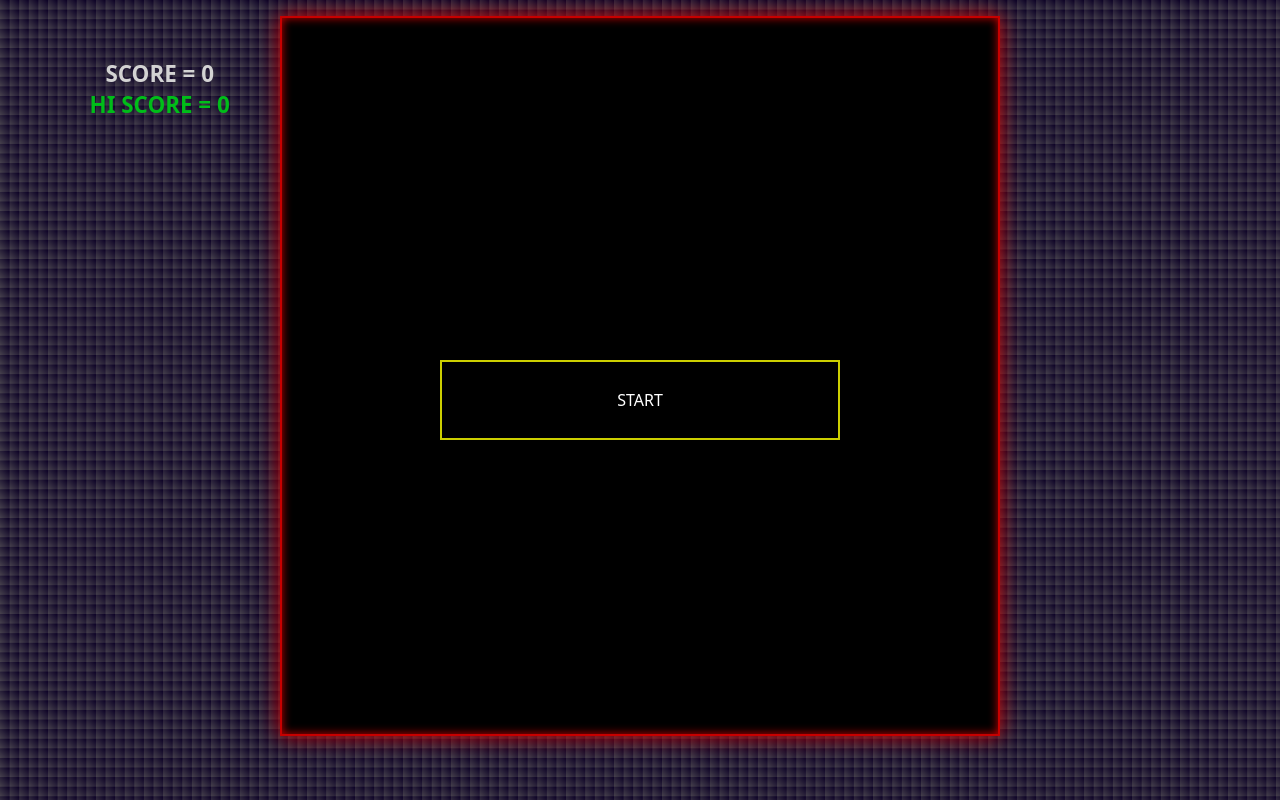
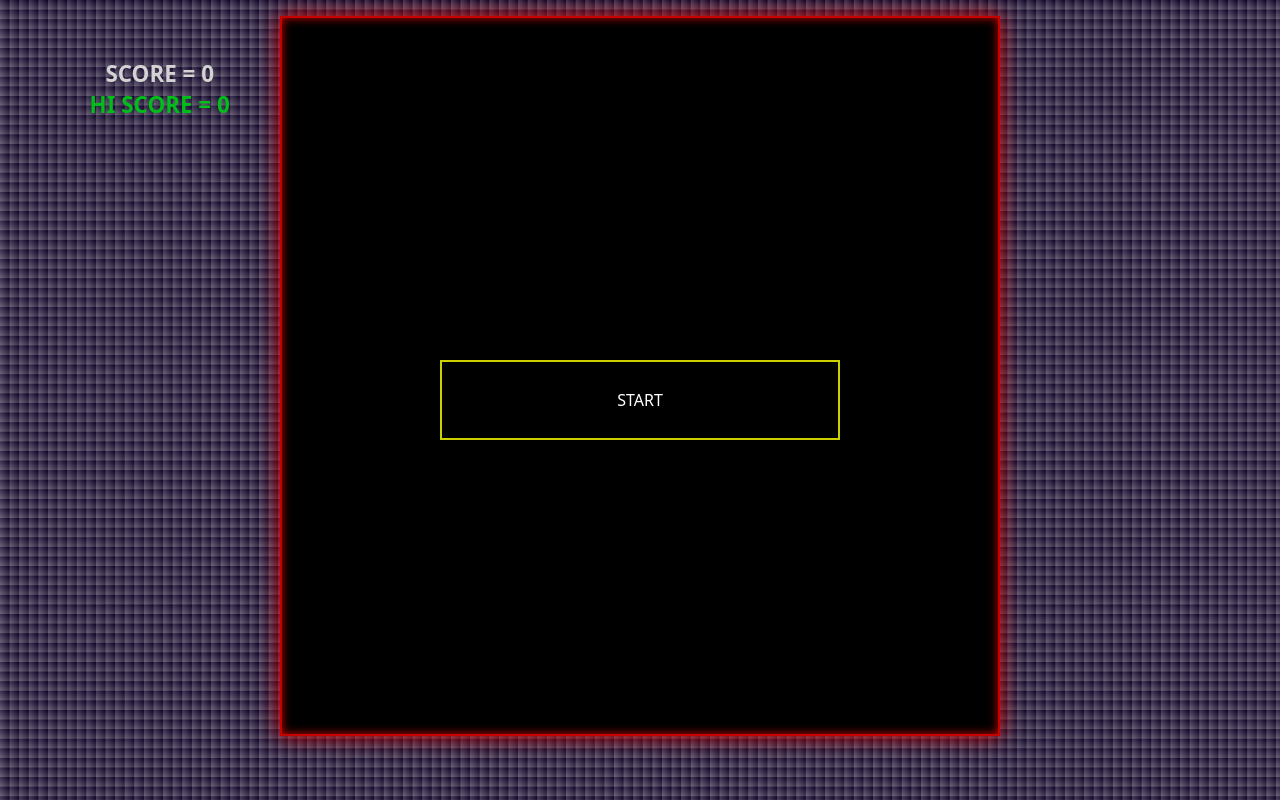
Before and after one commit to amitkr7893/snake_game, a plain HTML site: page index.html in a window 1280 px wide. Drawn offline with Linux system fonts and the light colour scheme.

Commit message:
to check

```diff
--- a/index.css
+++ b/index.css
@@ -8,7 +8,7 @@
 body{
     height: 100vh;
     width: 100vw;
-    background: linear-gradient(45deg, rgb(71, 66, 77),rgb(11, 0, 37));
+    background: linear-gradient(45deg, rgb(114, 105, 124),rgb(11, 0, 37));
     background-size: .6rem .6rem;
 }
 #scorediv{
```
